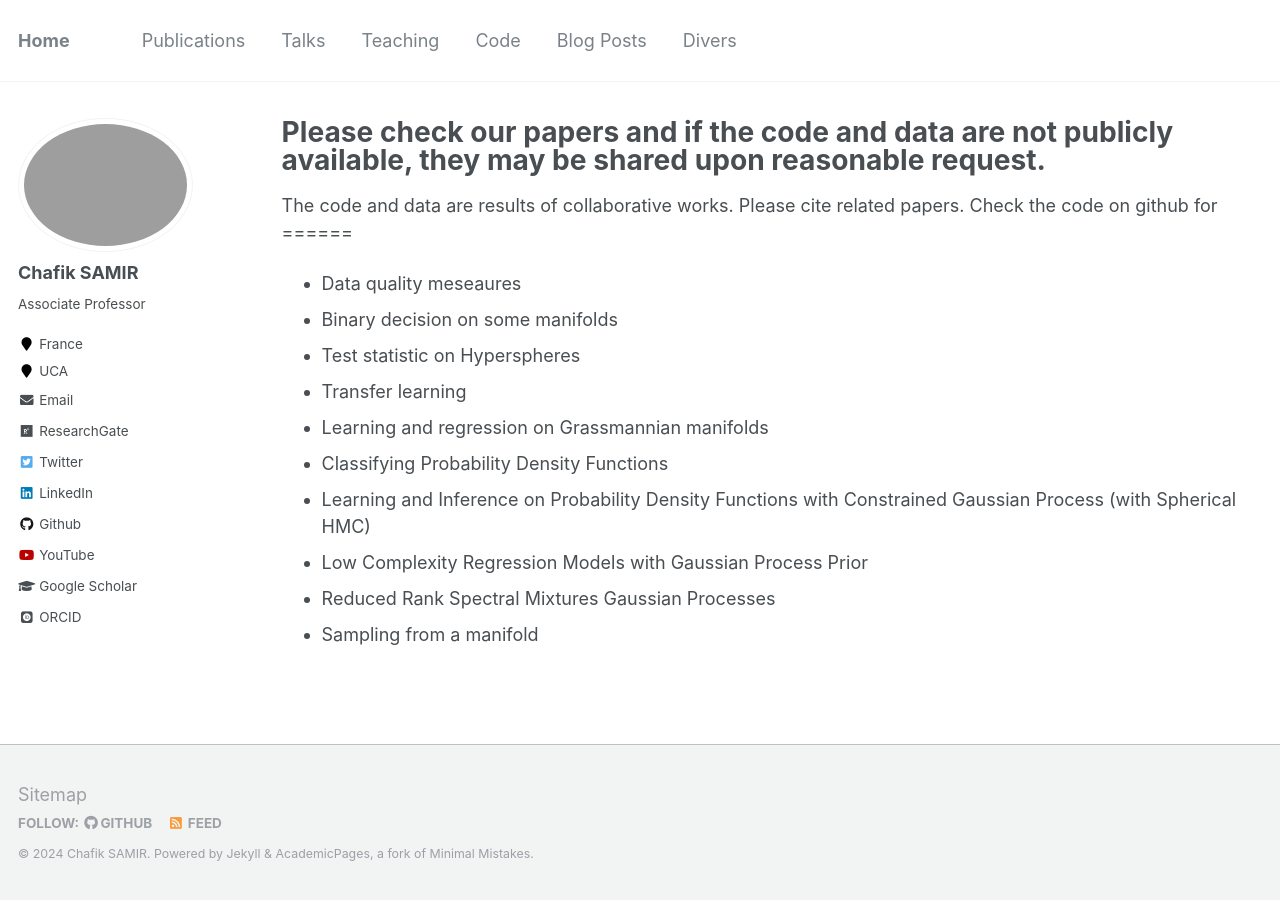
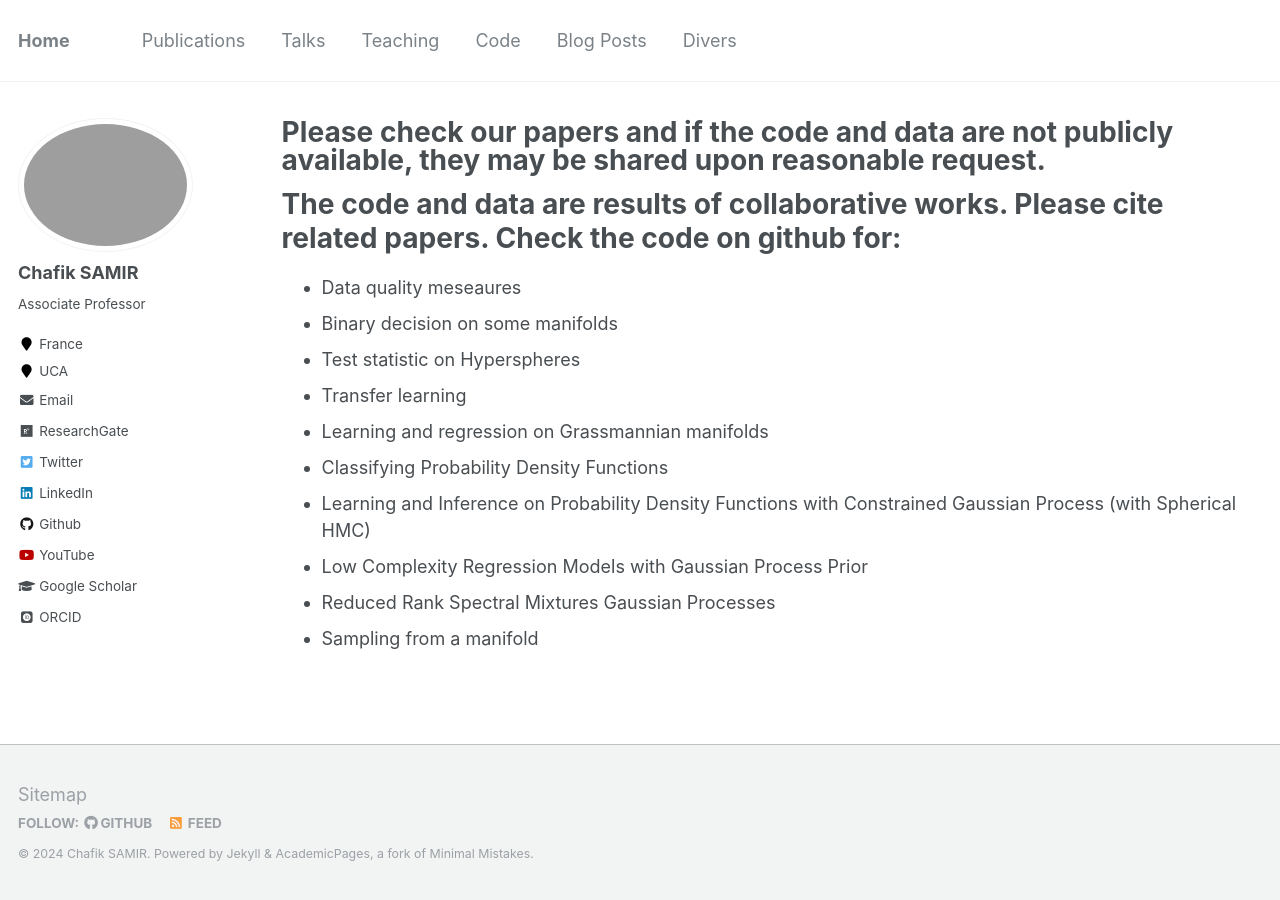
Before and after one commit to Chsamir/chsamir.github.io, a Jekyll site: the page built from _pages/cv.md, in a window 1280 px wide. Built offline with Jekyll 4.4.1, drawn with Linux system fonts in a browser that asks for light colours; some web fonts are replaced.

Commit message:
Update cv.md

```diff
--- a/_pages/cv.md
+++ b/_pages/cv.md
@@ -9,8 +9,7 @@ redirect_from:
 
 {% include base_path %}
 
-The code and data are results of collaborative works. Please cite related papers.
-Check the code on github for
+The code and data are results of collaborative works. Please cite related papers. Check the code on github for:
 ======
 * Data quality meseaures
 * Binary decision on some manifolds
```
